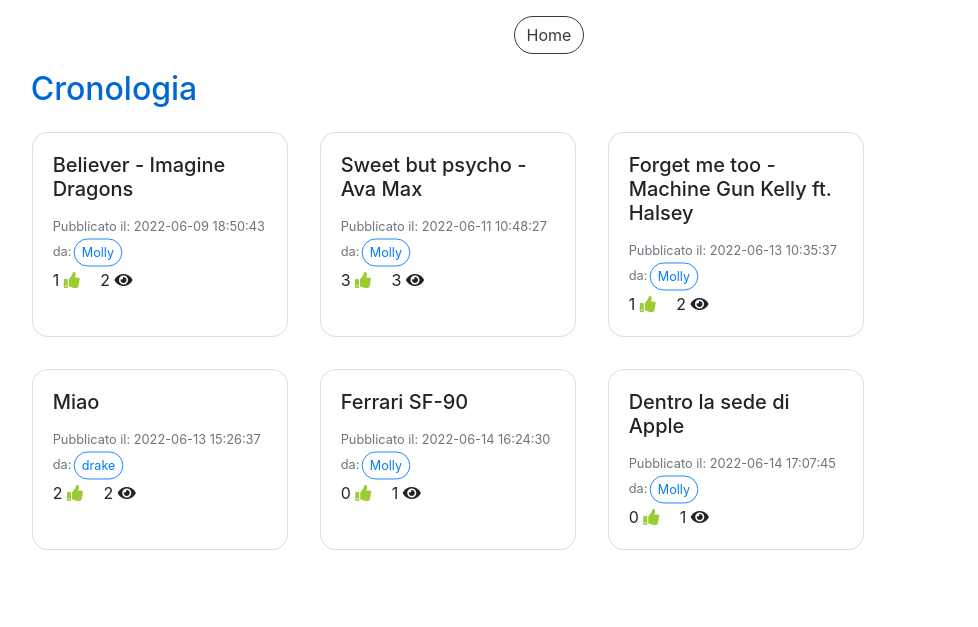
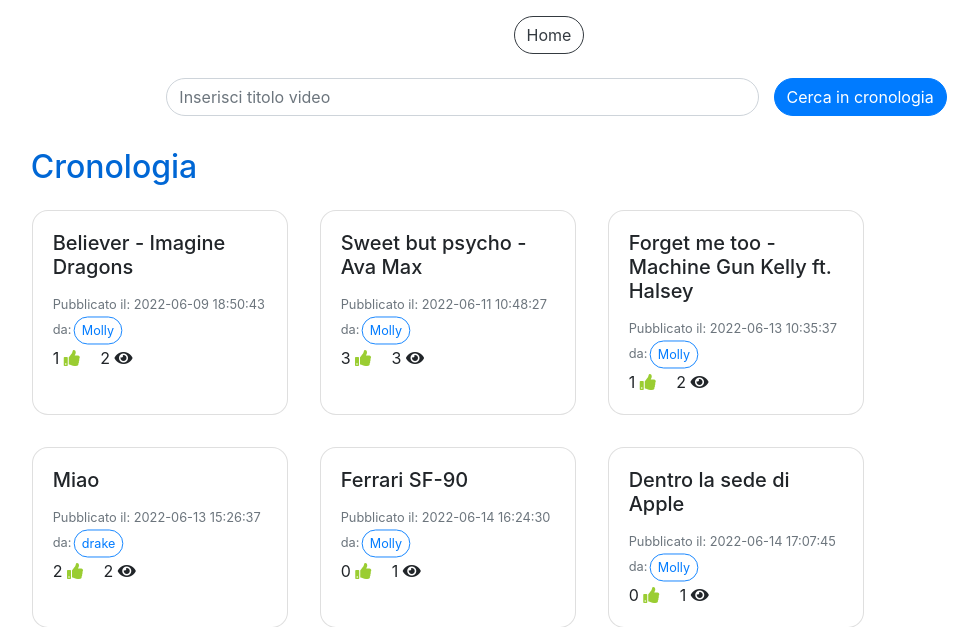
Before and after one commit to EmanueleArte/Progetto-DB, a PHP site: page /cronologia.php in a window 1280 px wide. Shown: the top 627 px of the page, without its empty margins (91-1069 px from the left). Run offline with PHP 8.4, Linux system fonts and the light colour scheme; a user stored in the database is signed in; data comes from the database, SQL or seed files in the repository.

Commit message:
Adds and fixes

```diff
--- a/cronologia.php
+++ b/cronologia.php
@@ -25,6 +25,15 @@
     </div>
     <div class="row justify-content-center">
       <div class="col-10">
+          <form method="POST" class="mt-2" style="width: 100%" action="cronologia.php">
+            <!-- RICERCA IN CRONOLOGIA -->
+            <div class="row align-items-center justify-content-center">
+              <div class="form-group col-7 mt-3">
+                <input type="text" id="cerca" class="form-control" name="cerca" placeholder="Inserisci titolo video">
+              </div>
+              <button id="bottoneCerca" class="btn btn-primary" value="">Cerca in cronologia</button>
+            </div>
+          </form>
         <h2 class="titleText mt-3">Cronologia</h2>
         <div id="cronologia" class="row">
         <?php
@@ -40,8 +49,14 @@
           }
           // Ottenimento cronologia
           $sql="SELECT * FROM Video v JOIN Accounts a ON v.IdAccount=a.IdAccount WHERE IdVideo IN (SELECT IdVideo FROM Composizioni_playlists WHERE IdPlaylist=?)";
+          $dati=array($idCronologia);
+          if(isset($_POST["cerca"])) {
+            if($_POST["cerca"]!="") {
+              $sql="SELECT * FROM Video v JOIN Accounts a ON v.IdAccount=a.IdAccount WHERE v.Titolo LIKE ? AND IdVideo IN (SELECT IdVideo FROM Composizioni_playlists WHERE IdPlaylist=?)";
+              $dati=array("%".$_POST["cerca"]."%", $idCronologia);
+            }
+          }
           $query=$db->prepare($sql);
-          $dati=array($idCronologia);
           $query->execute($dati);
           $ris=$query->fetchAll();
           foreach($ris as $row) {
```
